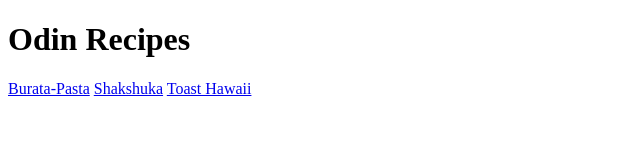
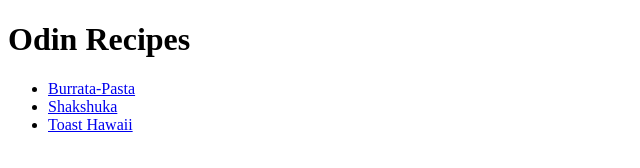
Before and after one commit to hntrlndlr/odin-recipes, a plain HTML site: page index.html in a window 1280 px wide. Shown: the whole page, without its empty margins (0-640 px from the left). Drawn offline with Linux system fonts and the light colour scheme.

Commit message:
Fix typo

```diff
--- a/index.html
+++ b/index.html
@@ -9,8 +9,10 @@
     <body>
         <h1>Odin Recipes</h1>
 
-        <a href="recipes/burrata-pasta.html">Burata-Pasta</a>
-        <a href="recipes/shakshuka.html">Shakshuka</a>
-        <a href="recipes/toast-hawaii.html">Toast Hawaii</a>
+        <ul>
+            <li><a href="recipes/burrata-pasta.html">Burrata-Pasta</a></li>
+            <li><a href="recipes/shakshuka.html">Shakshuka</a></li>
+            <li><a href="recipes/toast-hawaii.html">Toast Hawaii</a></li>
+        </ul>
     </body>
 </html>
```
